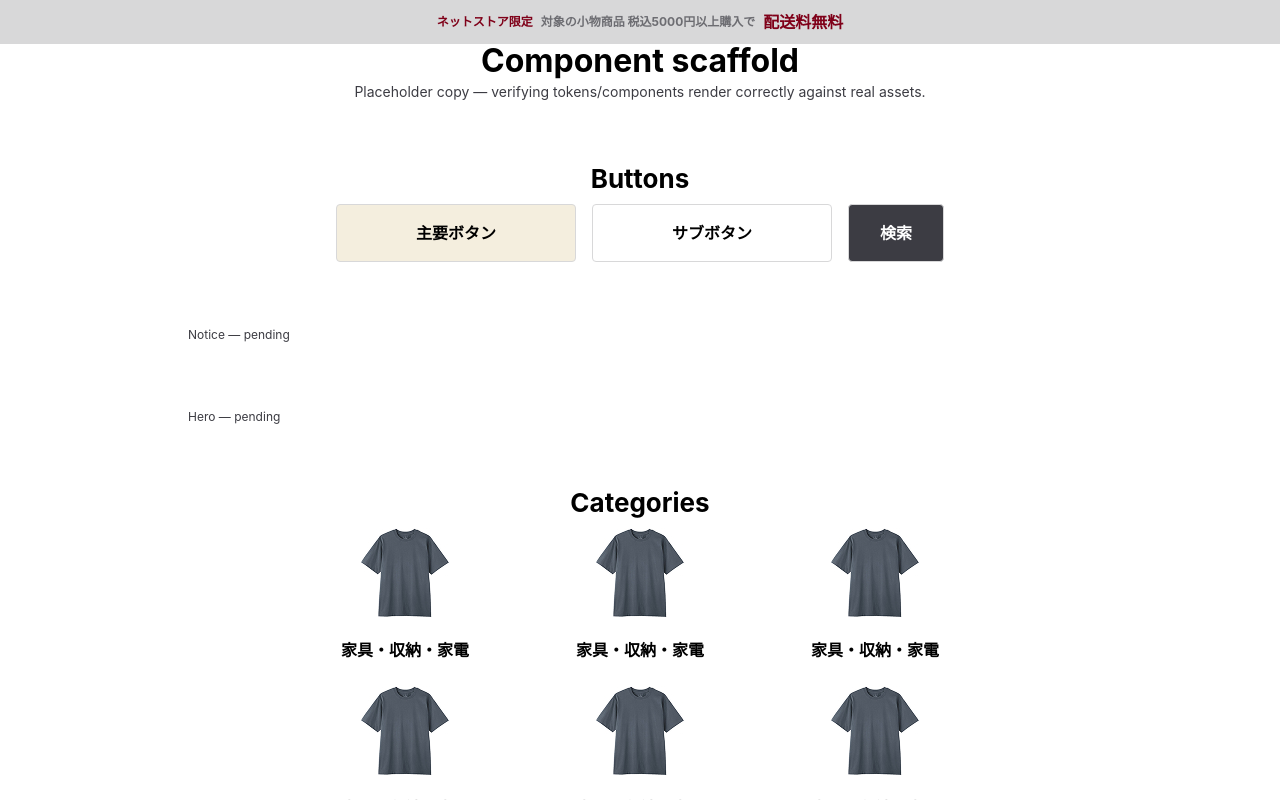
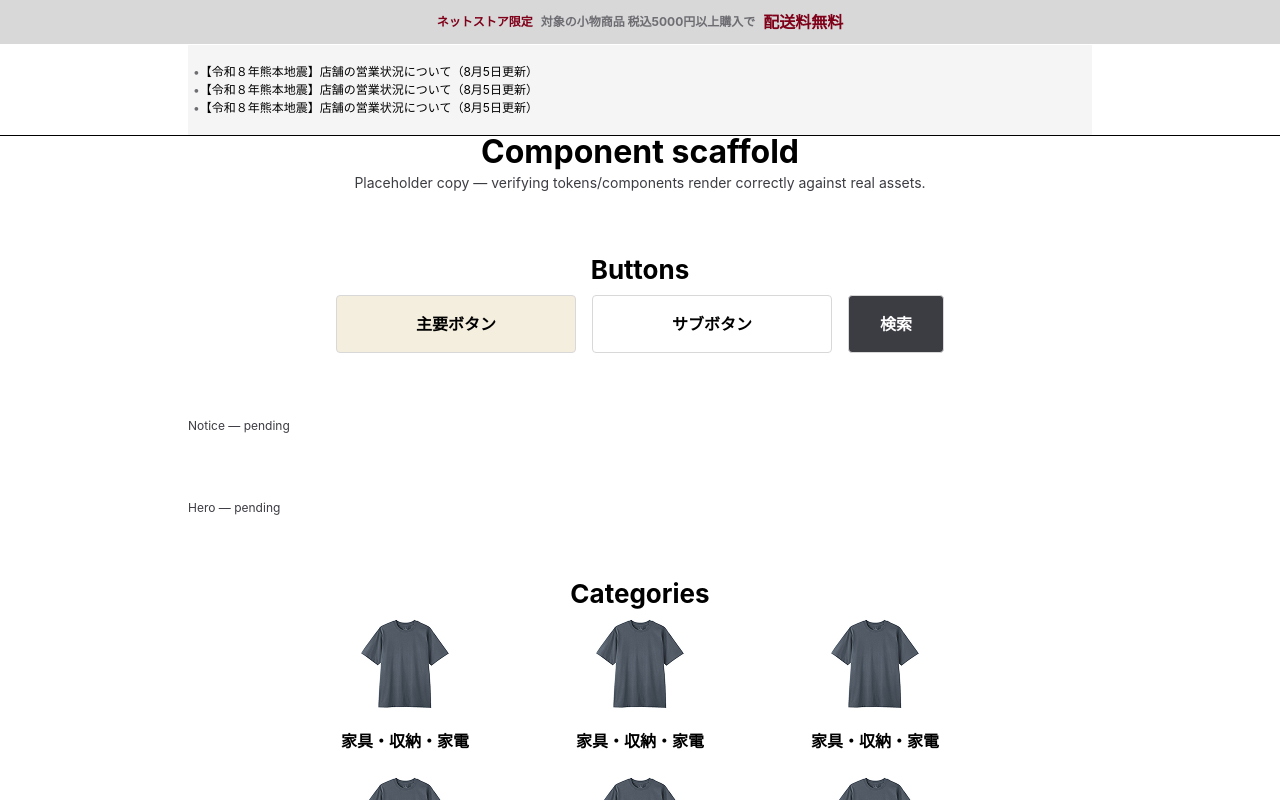
Before and after one commit to Kenta-Asakura/taimatsu-front-end-trial, a React (Vite) app: page / in a window 1280 px wide. Shown: the top 800 px of the page. Built offline with nearby package versions, Linux system fonts and the light colour scheme.

Commit message:
feat(layout): add AnnouncementList, render below TopBanner

```diff
--- a/src/App.tsx
+++ b/src/App.tsx
@@ -17,6 +17,7 @@ import { ImageCard } from '@/components/ui/ImageCard'
 import { Container } from '@/components/ui/Container'
 import { Section } from '@/components/ui/Section'
 import { TopBanner } from './components/layout/TopBanner'
+import { AnnouncementList } from './components/layout/AnnouncementList'
 
 // Scaffold-verification view only — exercises the §1.3 component set against
 // real exported assets with clearly-placeholder copy (no final content yet).
@@ -45,6 +46,7 @@ function App() {
   return (
     <main>
       <TopBanner />
+      <AnnouncementList />
 
       <header>
         <Container className="flex flex-col gap-1">
--- /dev/null
+++ b/src/components/layout/AnnouncementList.tsx
@@ -0,0 +1,35 @@
+import { Container } from '@/components/ui/Container'
+
+type Announcement = {
+  label: string
+}
+
+// Informational text, not links — styling not measured in Figma, flagged
+// in docs/design-questions.md.
+const announcements: Announcement[] = [
+  { label: '【令和８年熊本地震】店舗の営業状況について（8月5日更新）' },
+  { label: '【令和８年熊本地震】店舗の営業状況について（8月5日更新）' },
+  { label: '【令和８年熊本地震】店舗の営業状況について（8月5日更新）' },
+]
+
+export function AnnouncementList() {
+  return (
+    <div className="border-b border-(--color-border">
+      <Container>
+        <ul className="flex flex-col px-1.25 py-4.5 bg-gray-50">
+          {announcements.map((announcement, index) => (
+            <li
+              key={index}
+              className="text-body-sm text-(--color-ink)"
+            >
+              <span aria-hidden="true" className="text-gray-500">
+                •
+              </span>
+              {announcement.label}
+            </li>
+          ))}
+        </ul>
+      </Container>
+    </div>
+  )
+}
```
Also changed, not shown: 1 other file (tests, documents, lock files or other folders).
